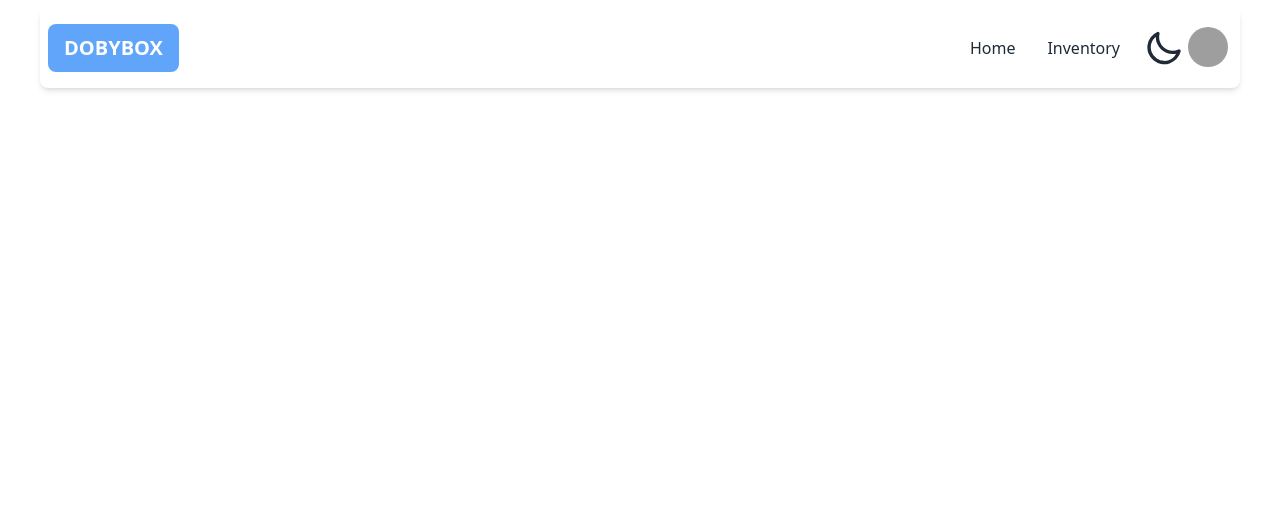
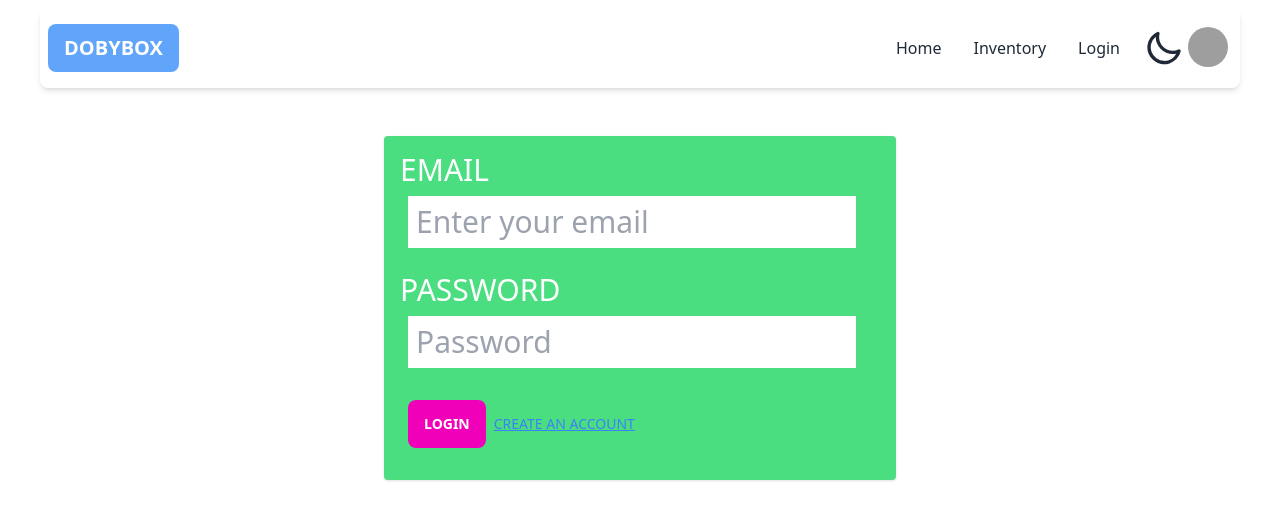
Before and after one commit to aytullahdev/dobybox-client, a React (Create React App) app: page /login in a window 1280 px wide. Shown: the top 520 px of the page. Built offline with nearby package versions, Linux system fonts and the light colour scheme; grey boxes are pictures that could not be loaded.

Commit message:
User login from added

```diff
--- a/src/App.js
+++ b/src/App.js
@@ -4,18 +4,24 @@ import Header from './Components/Header/Header';
 import Allinventoris from './Components/Product/Allinventoris';
 import Singleproductmanage from './Components/Product/Singleproductmanage';
 import Manageinventory from './Components/Manageinventory/Manageinventory';
-
+import Login from './Components/User/Login';
+import { ToastContainer,toast  } from 'react-toastify';
+import 'react-toastify/dist/ReactToastify.css';
 function App() {
+  // const notify = () => toast("Wow so easy!");
+  // <button onClick={notify}>Notify!</button>
   return (
     <div className="App">
       <Navbar/>
+
       <Routes>
         <Route path='/' element={ <Header/>}/>
         <Route path='/inventory' element={<Allinventoris/>}/>
         <Route path='/inventory/:id' element={<Singleproductmanage/>}/>
+        <Route path='/login' element={<Login/>}/>
         <Route path='/manageinventory' element={<Manageinventory/>}/>
       </Routes>
-
+      <ToastContainer />
     </div>
   );
 }
--- a/src/Components/Header/Navbar/Navbar.js
+++ b/src/Components/Header/Navbar/Navbar.js
@@ -40,6 +40,9 @@ const Navbar = () => {
                   <li>
                     <Link to="/inventory">Inventory</Link>
                   </li>
+                  <li>
+                  <Link to="/login">Login</Link>
+                </li>
                 </ul>
               </div>
             </div>
@@ -50,6 +53,9 @@ const Navbar = () => {
                 </li>
                 <li>
                   <Link to="/inventory">Inventory</Link>
+                </li>
+                <li>
+                  <Link to="/login">Login</Link>
                 </li>
               </ul>
             </div>
--- /dev/null
+++ b/src/Components/Header/Progress.js
@@ -0,0 +1,11 @@
+import React from 'react';
+
+const Progress = () => {
+    return (
+        <div>
+            <progress className="progress w-56"></progress>
+        </div>
+    );
+};
+
+export default Progress;
--- a/src/Components/Product/Allinventoris.js
+++ b/src/Components/Product/Allinventoris.js
@@ -1,6 +1,7 @@
 import React from "react";
 import Productcard from "./Productcard";
 import { useState,useEffect } from "react";
+import Progress from "../Header/Progress";
 const Allinventoris = () => {
   const [products, setProducts] = useState([]);
   useEffect(()=>{
@@ -16,6 +17,8 @@ const Allinventoris = () => {
           </h1>
           <input type="text" className="input my-2 input-bordered w-full max-w-xs text-black" placeholder="Search Supplier" />
       </div>
+      {!products.length>0 && <Progress/>}
+      {products.length>0 &&
       <div className="grid grid-cols-1 lg:grid-cols-3 gap-5 ">
          {products.length>0 && products.map((sp)=>{
             return (
@@ -23,6 +26,7 @@ const Allinventoris = () => {
          )
          })}
       </div>
+      }
     </div>
   );
 };
--- a/src/Components/Product/Singleproductmanage.js
+++ b/src/Components/Product/Singleproductmanage.js
@@ -2,6 +2,7 @@ import React from "react";
 import { useParams } from "react-router-dom";
 import { useState, useEffect } from "react";
 import Restockfrom from "../Restockfrom/Restockfrom";
+import Progress from "../Header/Progress";
 const Singleproductmanage = () => {
   const id = useParams().id;
   const [sp, setSp] = useState(null);
@@ -40,6 +41,7 @@ const Singleproductmanage = () => {
   return (
     <div className="grid grid-cols-1 lg:grid-cols-2">
       <div className="mx-auto">
+        {!sp && <Progress/>}
         {sp && (
           <div>
             <div className="mx-auto">
@@ -78,6 +80,7 @@ const Singleproductmanage = () => {
         )}
       </div>
       <div>
+      {sp &&
         <div className="mx-auto">
           <div className=" flex justify-center mt-4 space-x-10">
             <div>
@@ -106,6 +109,7 @@ const Singleproductmanage = () => {
 
           {showrestock && <Restockfrom restockItem={restockItem} />}
         </div>
+      }
       </div>
     </div>
   );
--- /dev/null
+++ b/src/Components/User/Login.js
@@ -0,0 +1,43 @@
+import React from 'react';
+import { useForm } from 'react-hook-form';
+import { Link } from 'react-router-dom';
+import auth from '../../Firebase/firebase.init';
+import { useSignInWithEmailAndPassword } from 'react-firebase-hooks/auth';
+const Login = () => {
+    const [
+        signInWithEmailAndPassword,
+        user,
+        loading,
+        error,
+      ] = useSignInWithEmailAndPassword(auth);
+    const {register,handleSubmit,formState:{errors}}=useForm()
+    const onSubmit =(data)=>{
+        signInWithEmailAndPassword(data.email,data.pwd)
+        .then(()=>{
+            console.log(user);
+        })
+    }
+    return (
+        <form onSubmit={handleSubmit(onSubmit)} className='rounded shadow bg-green-400 p-4 text-white uppercase text-3xl w-4/5 lg:w-2/5 mx-auto  mt-10'>
+            <div className=''>
+                <label className='block' htmlFor="email">Email</label>
+                <input {...register('email',{required:true})} className='  text-black outline-none  py-2 px-2 ml-2 mt-2' type="email" placeholder='Enter your email' />
+                <span className='text-blue-500 italic text-xs block px-2 py-2'>{errors.email && 'Plz Enter your email'}</span>
+            </div>
+            <div className='mt-2'>
+                <label className='block' htmlFor="password">Password</label>
+                <input {...register('pwd',{required:true})} className=' text-black outline-none   py-2 px-2 ml-2 mt-2' type="password" placeholder='Password' />
+                <span className='text-blue-500 italic text-xs block px-2 py-2'>{errors.pwd && 'Plz Enter your password'}</span>
+            </div>
+            <div>
+                <span className='text-xs text-white'>{error?.message}</span>
+            </div>
+            <div className='flex items-center my-2'>
+                <button className='btn border-none outline-none btn-secondary  mx-2 block my-2'>Login</button>
+                <Link to='/signup' className='text-sm link text-blue-500'>Create an account</Link>
+            </div>
+        </form>
+    );
+};
+
+export default Login;
```
Also changed, not shown: src/Components/User/Signup.js (added).
